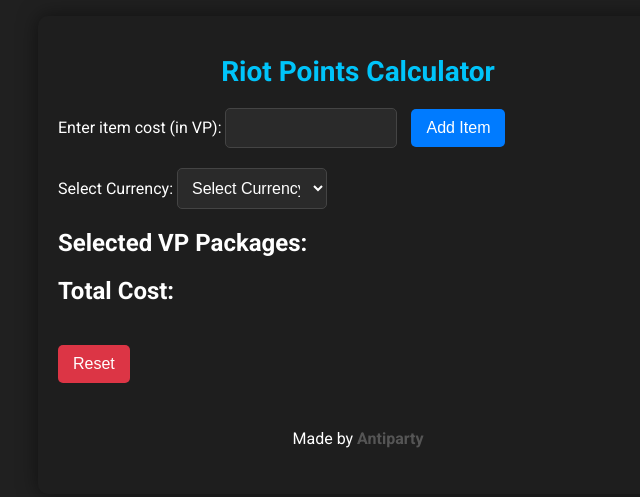
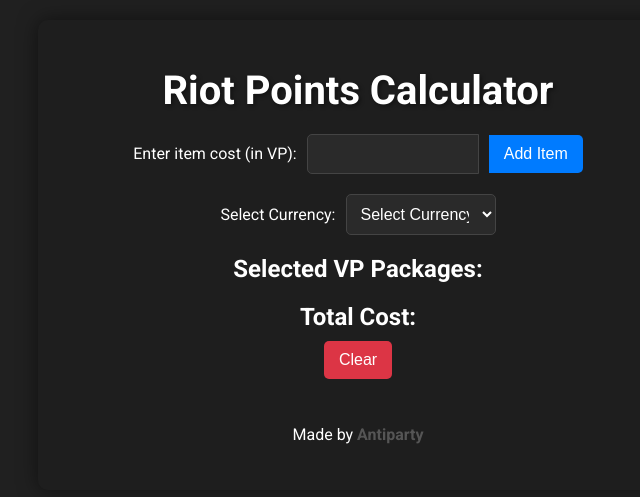
Before and after one commit to AntiParty/Riot-Points-Calculator, a plain HTML site: page index.html in a window 1280 px wide. Shown: the part 145-642 px from the top of the page, without its empty margins (282-922 px from the left). Drawn offline with Linux system fonts and the light colour scheme.

Commit message:
Styling
- cleaned up the UI a ton

```diff
--- a/index.html
+++ b/index.html
@@ -8,11 +8,11 @@
 </head>
 <body>
     <div class="container">
-        <h1>Riot Points Calculator</h1>
+        <h1 class="calculator-header">Riot Points Calculator</h1>
 
         <div class="input-section">
             <label for="itemCost">Enter item cost (in VP):</label>
-            <input type="number" id="itemCost" min="0">
+            <input type="number" id="itemCost" min="0" max="">
             <button id="addItemButton">Add Item</button>
         </div>
 
@@ -33,7 +33,7 @@
             <h2>Total Cost: <span id="totalCost" class="total-cost"></span></h2>
         </div>
 
-        <button class="reset-button" onclick="resetCalculator()">Reset</button>
+        <button class="reset-button" onclick="resetCalculator()">Clear</button>
         <footer>
             <p>Made by <span class="author">Antiparty</span></p>
         </footer>
--- a/style.css
+++ b/style.css
@@ -20,6 +20,15 @@
     width: 100%;
 }
 
+.calculator-header {
+    font-size: 2.5rem;
+    font-weight: bold;
+    color: #ffffff;
+    text-align: center;
+    margin-bottom: 20px;
+    text-shadow: 2px 2px 4px rgba(0, 0, 0, 0.4); /* Adding shadow effect */
+}
+
 h1 {
     font-size: 28px;
     color: #00c4fa;
@@ -27,16 +36,66 @@
     margin-bottom: 20px;
 }
 
-.input-section, .currency-section, .items-section {
+.input-section {
+    display: flex;
+    justify-content: center;
+    align-items: center;
+    flex-wrap: wrap; /* Allows wrapping on smaller screens */
     margin-bottom: 20px;
 }
 
-label {
+.input-section label {
     font-size: 16px;
     color: #ffffff;
+    margin-right: 10px;
 }
 
-input[type="number"], select {
+.input-section input[type="number"] {
+    padding: 10px;
+    font-size: 16px;
+    border: 1px solid #444;
+    border-radius: 5px 0 0 5px;
+    background-color: #2a2a2a;
+    color: #ffffff;
+    width: 150px;
+    margin-right: 10px;
+    transition: all 0.3s ease;
+}
+
+.input-section input[type="number"]:focus {
+    border-color: #007bff;
+    outline: none;
+}
+
+.input-section button {
+    padding: 10px 15px;
+    font-size: 16px;
+    color: #ffffff;
+    background-color: #007bff;
+    border: none;
+    border-radius: 0 5px 5px 0;
+    cursor: pointer;
+    transition: background-color 0.3s ease;
+}
+
+.input-section button:hover {
+    background-color: #0056b3;
+}
+
+.currency-section {
+    display: flex;
+    justify-content: center;
+    align-items: center;
+    margin-bottom: 20px;
+}
+
+.currency-section label {
+    font-size: 16px;
+    color: #ffffff;
+    margin-right: 10px;
+}
+
+.currency-section select {
     padding: 10px;
     font-size: 16px;
     border: 1px solid #444;
@@ -44,28 +103,16 @@
     background-color: #2a2a2a;
     color: #ffffff;
     width: 150px;
-    margin-right: 10px;
     transition: all 0.3s ease;
 }
 
-input[type="number"]:focus, select:focus {
+.currency-section select:focus {
     border-color: #007bff;
     outline: none;
 }
 
-button {
-    padding: 10px 15px;
-    font-size: 16px;
-    color: #ffffff;
-    background-color: #007bff;
-    border: none;
-    border-radius: 5px;
-    cursor: pointer;
-    transition: background-color 0.3s ease;
-}
-
-button:hover {
-    background-color: #0056b3;
+.items-section {
+    text-align: center; /* Center align items in this section */
 }
 
 .items-section h2 {
@@ -90,15 +137,6 @@
     animation: fadeIn 0.5s ease-in-out;
 }
 
-@keyframes slideIn {
-    from { transform: translateX(-100%); }
-    to { transform: translateX(0); }
-}
-@keyframes fadeIn {
-    from { opacity: 0;}
-    to { opacity: 100;}
-}
-
 h3 {
     font-size: 18px;
     color: #ffffff;
@@ -115,6 +153,8 @@
     cursor: pointer;
     transition: background-color 0.3s ease;
     margin-top: 20px;
+    display: block;
+    margin: 0 auto; /* Center horizontally */
 }
 
 .reset-button:hover {
@@ -131,16 +171,17 @@
     color: #ffffff;
     animation: fadein 2.5s;
 }
+
 .total-cost {
     color: green; /* Change color to your preferred color */
     font-weight: bold; /* Optional: Make the text bold */
     /* Add any other styles as needed */
 }
+
 footer {
     text-align: center;
     margin-top: 20px;
     padding: 10px 0;
-     /* Example: Background color for footer */
 }
 
 .author {
```
